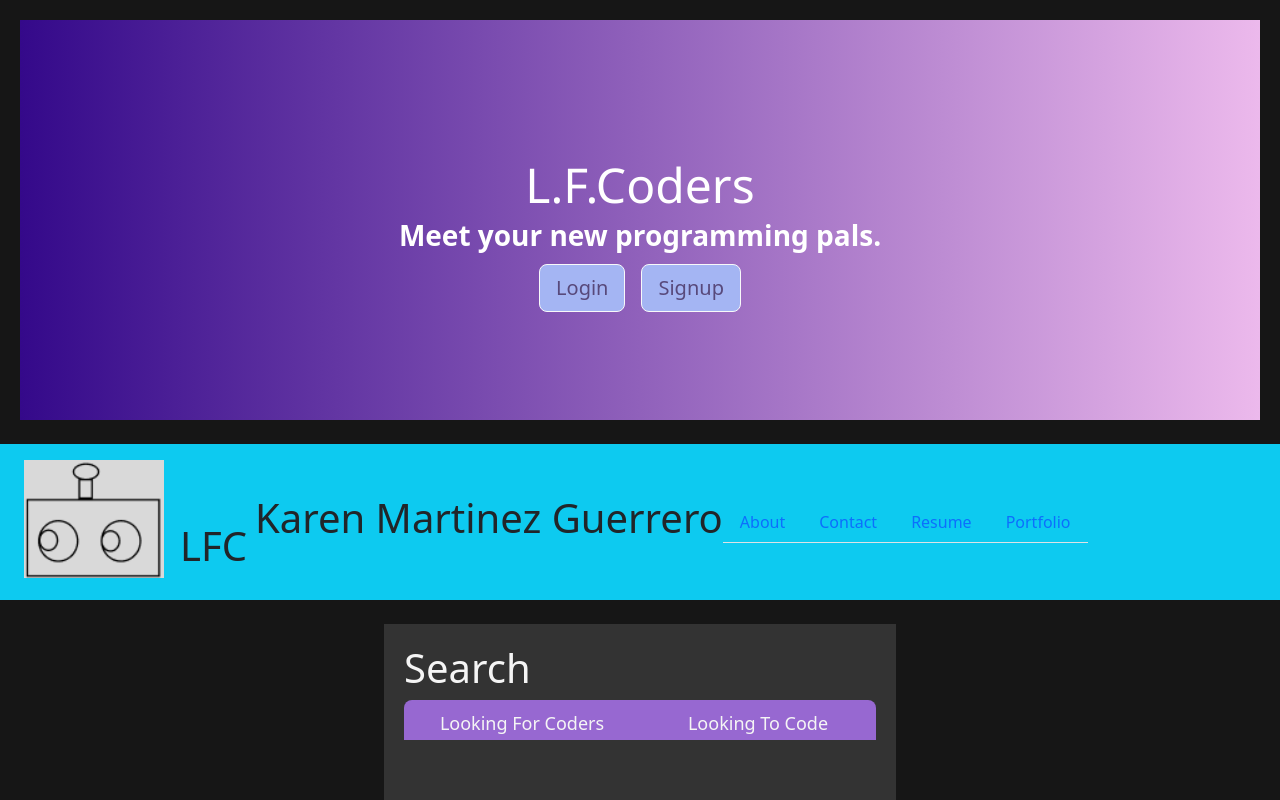
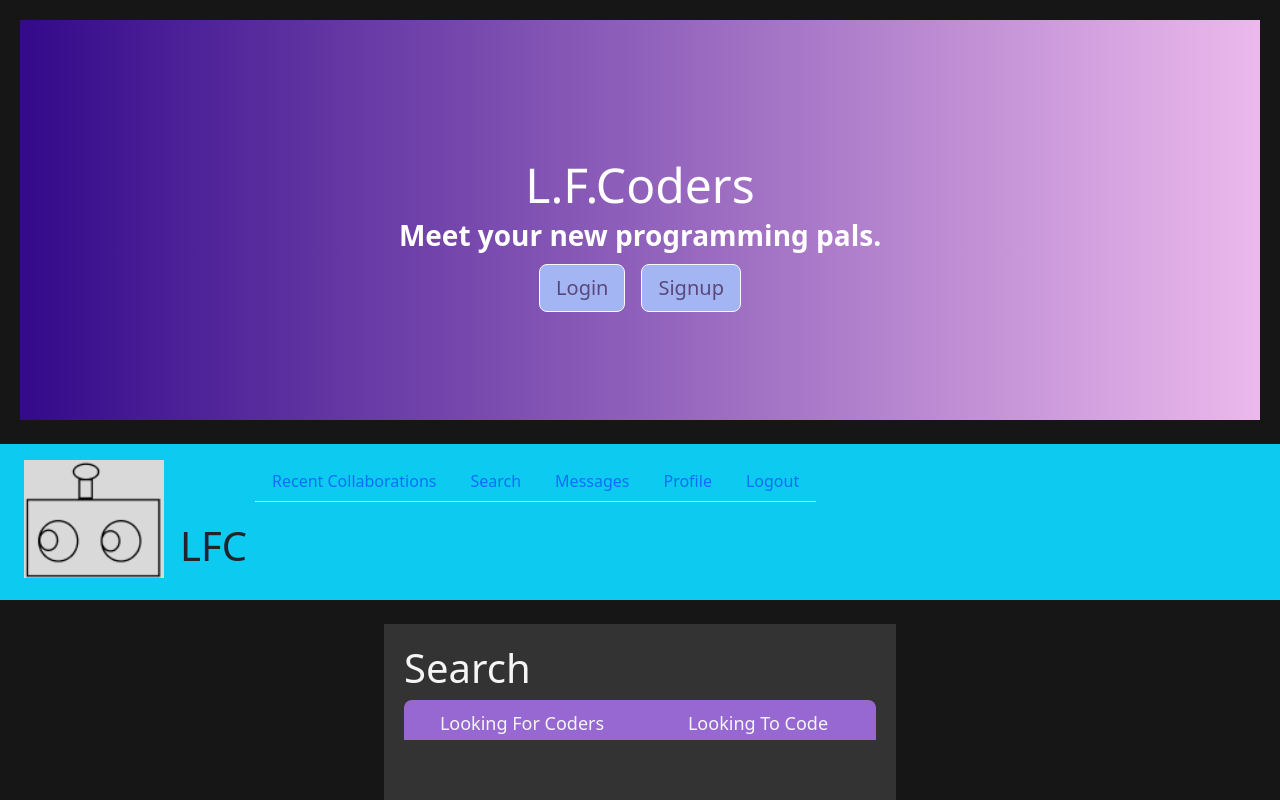
Before and after one commit to LorenzoFTSIC/LFCoders, a React (Create React App) app in the folder client/: page / in a window 1280 px wide. Shown: the top 800 px of the page. Built offline with nearby package versions, Linux system fonts and the light colour scheme; no server answers.

Commit message:
navbar text updated

```diff
--- a/client/src/components/Nav/Nav.js
+++ b/client/src/components/Nav/Nav.js
@@ -14,39 +14,46 @@ function Nav({currentPage, handlePageChange}) {
 
     return(
         //nav
-        <nav className="navbar">
-        <h1 className="navheading">Karen Martinez Guerrero</h1>
+        <nav>
 
         <ul className="nav nav-tabs">
-        <li className='nav-item'>
+        <li>
         <Link to=''
-        onClick={() => handlePageChange('About')}
-        className={currentPage === 'About' ? 'nav-active nav-link' : 'nav-link'}>
-        About
+        onClick={() => handlePageChange('Recent Collaborations')}
+        className={currentPage === 'Recent Collaborations' ? 'nav-active nav-link' : 'nav-link'}>
+        Recent Collaborations
         </Link>
         </li>
 
         <li className='nav-item'>
         <Link to='/Portfolio-React/contact'
-        onClick={() => handlePageChange('Contact')}
-        className={currentPage === 'Contact' ? 'nav-active nav-link' : 'nav-link'}>
-        Contact
+        onClick={() => handlePageChange('Search')}
+        className={currentPage === 'Search' ? 'nav-active nav-link' : 'nav-link'}>
+        Search
         </Link>
         </li>
 
         <li className='nav-item'>
         <Link to='/Portfolio-React/resume'
-        onClick={() => handlePageChange('Resume')}
-        className={currentPage === 'Resume' ? 'nav-active nav-link' : 'nav-link'}>
-        Resume
+        onClick={() => handlePageChange('Messages')}
+        className={currentPage === 'Messages' ? 'nav-active nav-link' : 'nav-link'}>
+        Messages
         </Link>
         </li>
 
         <li className='nav-item'>
         <Link to='/Portfolio-React/portfolio'
-        onClick={() => handlePageChange('Portfolio')}
-        className={currentPage === 'Portfolio' ? 'nav-active nav-link' : 'nav-link'}>
-        Portfolio
+        onClick={() => handlePageChange('Profile')}
+        className={currentPage === 'Profile' ? 'nav-active nav-link' : 'nav-link'}>
+        Profile
+        </Link>
+        </li>
+
+        <li className='nav-item'>
+        <Link to='/Portfolio-React/portfolio'
+        onClick={() => handlePageChange('Logout')}
+        className={currentPage === 'Logout' ? 'nav-active nav-link' : 'nav-link'}>
+        Logout
         </Link>
         </li>
     </ul>
```
